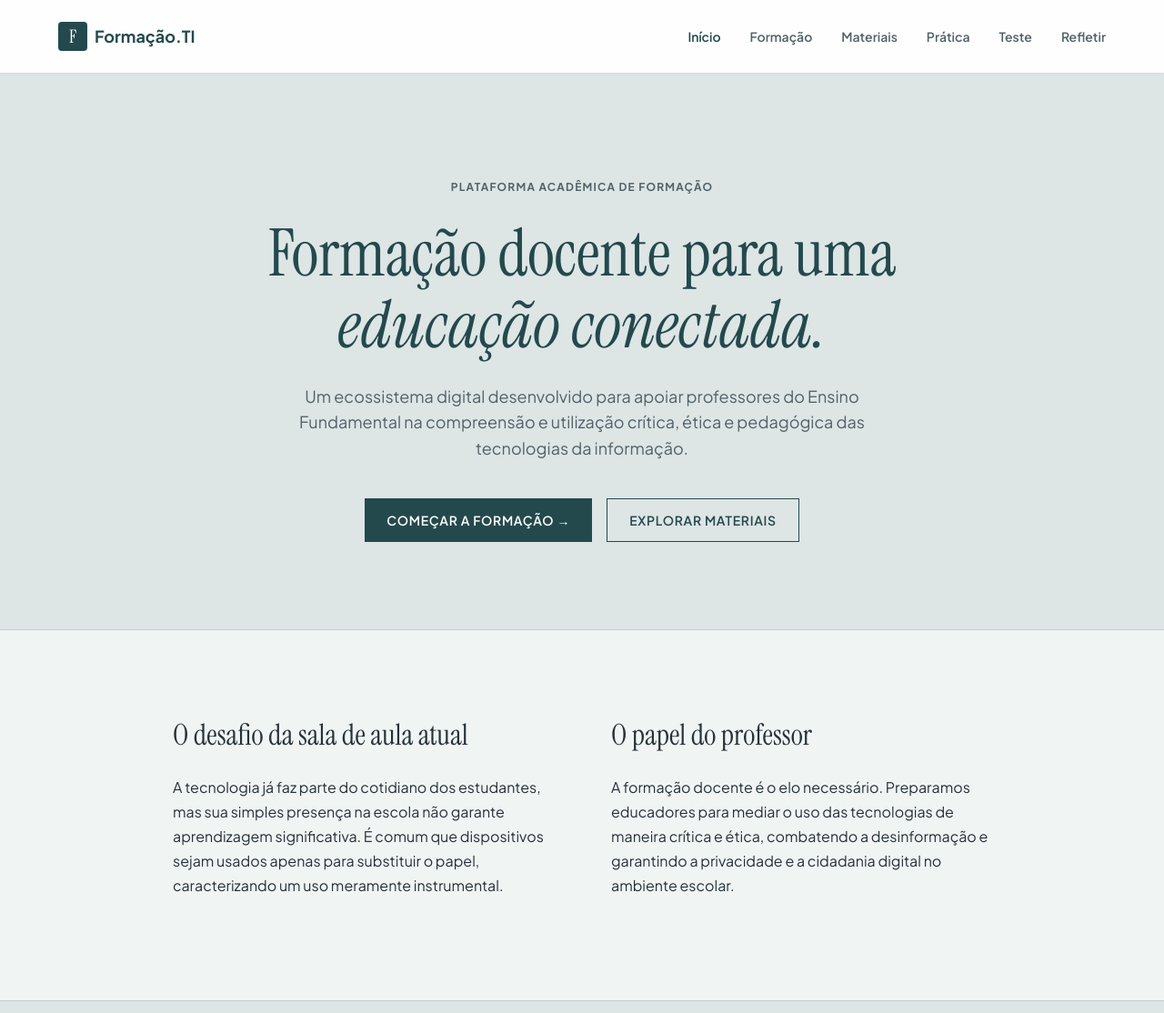
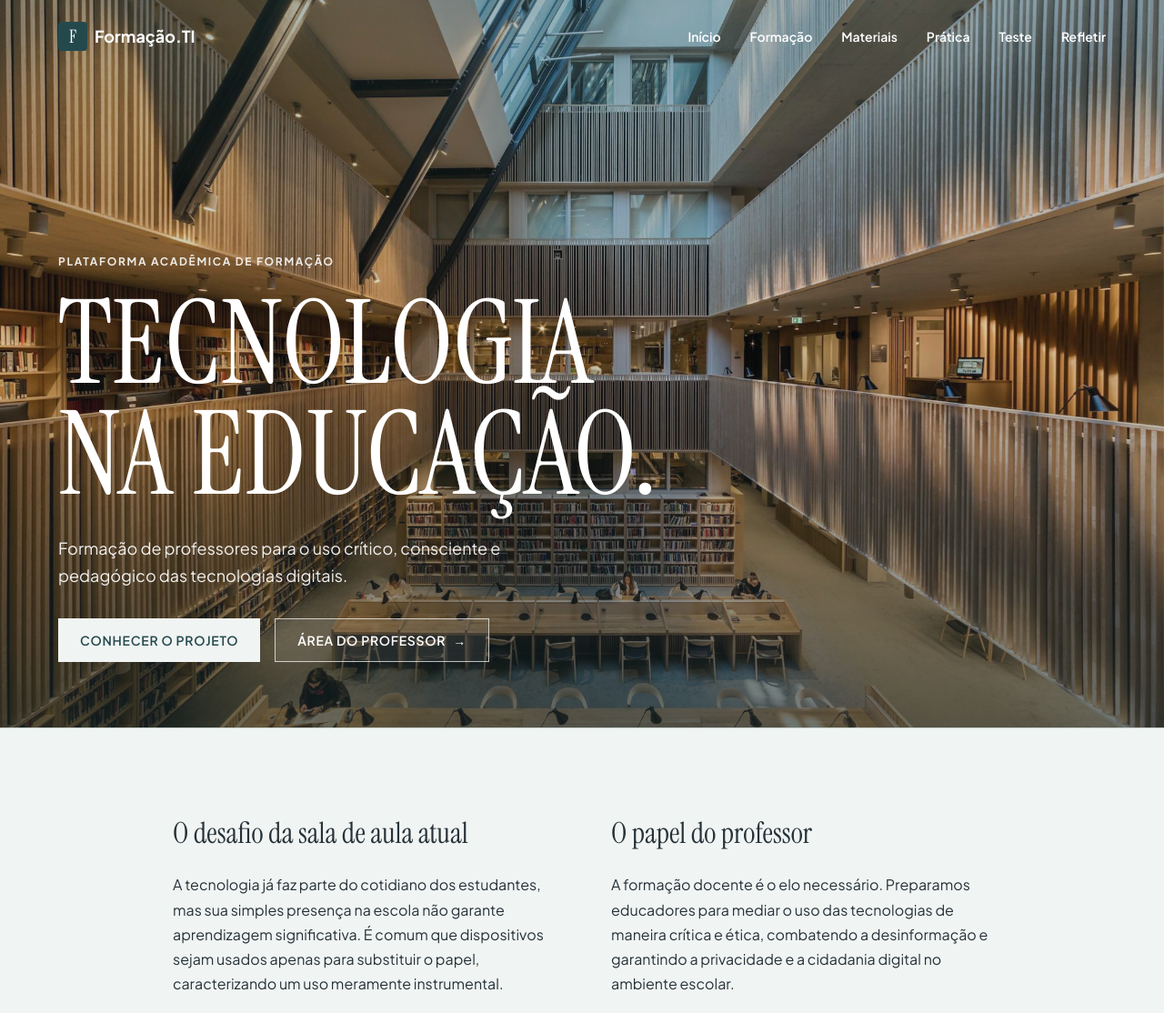
Before and after one commit to GuiCoder16/Plat, a plain HTML site: page index.html in a window 1280 px wide. Shown: the top 1114 px of the page at 91% size. Drawn offline with Linux system fonts and the light colour scheme.

Commit message:
Implementar novo hero e interface de login
Co-authored-by: base44-builder[bot] <245833847+base44-builder[bot]@users.noreply.github.com>

```diff
--- a/css/style.css
+++ b/css/style.css
@@ -424,3 +424,163 @@ textarea:focus-visible {
 
 html { scroll-behavior: smooth; }
 #conhecer { scroll-margin-top: 100px; }
+
+/* =========================================
+   HERO — PRIMEIRA DOBRA (HOME)
+   ========================================= */
+.hero {
+  position: relative;
+  min-height: 100vh;
+  min-height: 100svh;
+  display: flex;
+  align-items: flex-end;
+  overflow: hidden;
+  isolation: isolate;
+}
+
+.hero-media {
+  position: absolute;
+  inset: 0;
+  z-index: -1;
+}
+
+.hero-img {
+  width: 100%;
+  height: 100%;
+  object-fit: cover;
+  object-position: center 40%;
+  animation: hero-img-in 1.2s cubic-bezier(0.16, 1, 0.3, 1) backwards;
+  transition: transform 0.8s cubic-bezier(0.16, 1, 0.3, 1);
+  will-change: transform;
+}
+
+/* Overlay translúcido: escurece apenas o suficiente para leitura */
+.hero-overlay {
+  position: absolute;
+  inset: 0;
+  background: linear-gradient(
+    180deg,
+    rgba(36, 73, 77, 0.35) 0%,
+    rgba(36, 73, 77, 0.12) 45%,
+    rgba(24, 42, 44, 0.62) 100%
+  );
+}
+
+.hero-content {
+  position: relative;
+  z-index: 1;
+  width: 100%;
+  padding-top: 8rem;
+  padding-bottom: 4.5rem;
+}
+
+.hero-eyebrow {
+  font-size: 0.75rem;
+  font-weight: 700;
+  text-transform: uppercase;
+  letter-spacing: 0.14em;
+  color: rgba(255, 255, 255, 0.88);
+  margin-bottom: 1.25rem;
+  animation: hero-fade-in 0.7s cubic-bezier(0.16, 1, 0.3, 1) 0.45s backwards;
+}
+
+.hero-title {
+  font-size: clamp(2.75rem, 10vw, 8.5rem);
+  line-height: 0.95;
+  text-transform: uppercase;
+  color: #FFFFFF;
+  margin-bottom: 1.75rem;
+}
+
+.hero-line { display: block; }
+
+.hero-word {
+  display: inline-block;
+  animation: hero-word-in 0.8s cubic-bezier(0.16, 1, 0.3, 1) backwards;
+}
+
+.hero-intro {
+  max-width: 560px;
+  font-size: 1.125rem;
+  line-height: 1.65;
+  color: rgba(255, 255, 255, 0.92);
+  margin-bottom: 2rem;
+  animation: hero-fade-in 0.75s cubic-bezier(0.16, 1, 0.3, 1) 0.55s backwards;
+}
+
+.hero-actions {
+  display: flex;
+  gap: 1rem;
+  flex-wrap: wrap;
+  animation: hero-fade-in 0.8s cubic-bezier(0.16, 1, 0.3, 1) 0.7s backwards;
+}
+
+.btn-hero-primary {
+  background: var(--surface);
+  color: var(--primary-dark);
+}
+.btn-hero-primary:hover {
+  background: #FFFFFF;
+  transform: translateY(-2px);
+}
+
+.btn-hero-ghost {
+  background: rgba(255, 255, 255, 0.08);
+  border: 1px solid rgba(255, 255, 255, 0.7);
+  color: #FFFFFF;
+}
+.btn-hero-ghost:hover {
+  background: rgba(255, 255, 255, 0.16);
+  transform: translateY(-2px);
+}
+
+.btn-arrow {
+  display: inline-block;
+  transition: transform 0.3s cubic-bezier(0.16, 1, 0.3, 1);
+}
+.btn-hero-ghost:hover .btn-arrow { transform: translateX(4px); }
+
+@keyframes hero-img-in {
+  from { opacity: 0; transform: scale(1.05); }
+  to   { opacity: 1; transform: scale(1); }
+}
+
+@keyframes hero-word-in {
+  from { opacity: 0; transform: translateY(30px); }
+  to   { opacity: 1; transform: translateY(0); }
+}
+
+@keyframes hero-fade-in {
+  from { opacity: 0; transform: translateY(20px); }
+  to   { opacity: 1; transform: translateY(0); }
+}
+
+/* Navbar discreta sobre o hero (apenas na Home) */
+#main-header.on-hero {
+  background: transparent !important;
+  box-shadow: none !important;
+}
+#main-header.on-hero .nav-link { color: #FFFFFF !important; }
+#main-header.on-hero > .container > a { color: #FFFFFF !important; }
+#main-header.on-hero .menu-toggle-bar { background: #FFFFFF !important; }
+
+/* Responsividade do Hero */
+@media (max-width: 768px) {
+  .hero-content { padding-bottom: 3rem; padding-top: 7rem; }
+  .hero-intro { font-size: 1rem; }
+  .hero-actions { flex-direction: column; align-items: stretch; }
+  .hero-img { object-position: center; }
+}
+
+/* Reduced Motion: conteúdo visível imediatamente, sem parallax */
+@media (prefers-reduced-motion: reduce) {
+  .hero-img,
+  .hero-word,
+  .hero-eyebrow,
+  .hero-intro,
+  .hero-actions {
+    animation: none !important;
+  }
+  .hero-img { transform: none !important; }
+  .btn-arrow { transition: none; }
+}
--- a/index.html
+++ b/index.html
@@ -10,18 +10,28 @@
 <body>
   <div id="header-placeholder"></div>
 
-  <main style="padding-top: 100px;">
-    <!-- 1. HERO -->
-    <section class="section container animate-fade-up">
-      <div style="max-width: 800px; margin: 0 auto; text-align: center;">
-        <span class="eyebrow" style="color: var(--slate-500); display: block; margin-bottom: 1.5rem;">Plataforma Acadêmica de Formação</span>
-        <h1 class="font-serif" style="font-size: clamp(2.5rem, 6vw, 4.5rem); margin-bottom: 1.5rem; color: var(--slate-900);">Formação docente para uma <span style="font-style: italic;">educação conectada.</span></h1>
-        <p class="page-intro" style="margin-bottom: 2.5rem;">
-          Um ecossistema digital desenvolvido para apoiar professores do Ensino Fundamental na compreensão e utilização crítica, ética e pedagógica das tecnologias da informação.
-        </p>
-        <div style="display: flex; gap: 1rem; justify-content: center; flex-wrap: wrap;">
-          <a href="formacao.html" class="btn btn-primary">Começar a formação →</a>
-          <a href="materiais.html" class="btn btn-outline">Explorar materiais</a>
+  <main>
+    <!-- 1. HERO — primeira dobra imersiva -->
+    <section class="hero" aria-label="Apresentação do projeto Formação.TI">
+      <div class="hero-media" aria-hidden="true">
+        <img src="assets/img/hero-biblioteca.jpg" alt="" class="hero-img" id="hero-img" fetchpriority="high">
+        <div class="hero-overlay"></div>
+      </div>
+      <div class="hero-content container">
+        <p class="hero-eyebrow">Plataforma Acadêmica de Formação</p>
+        <h1 class="hero-title font-serif">
+          <span class="hero-line">
+            <span class="hero-word" style="animation-delay: 0ms;">Tecnologia</span>
+          </span>
+          <span class="hero-line">
+            <span class="hero-word" style="animation-delay: 80ms;">na</span>
+            <span class="hero-word" style="animation-delay: 160ms;">Educação.</span>
+          </span>
+        </h1>
+        <p class="hero-intro">Formação de professores para o uso crítico, consciente e pedagógico das tecnologias digitais.</p>
+        <div class="hero-actions">
+          <a href="#conhecer" class="btn btn-hero-primary">Conhecer o projeto</a>
+          <a href="login.html" class="btn btn-hero-ghost">Área do professor <span class="btn-arrow" aria-hidden="true">→</span></a>
         </div>
       </div>
     </section>
@@ -103,5 +113,6 @@
   </main>
   <div id="footer-placeholder"></div>
   <script src="js/main.js"></script>
+  <script src="js/hero.js"></script>
 </body>
 </html>
--- /dev/null
+++ b/js/hero.js
@@ -0,0 +1,45 @@
+// js/hero.js — comportamentos exclusivos da primeira dobra da Home (index.html)
+
+(function () {
+  // main.js injeta o header apenas no DOMContentLoaded — aguardamos o mesmo evento
+  const init = () => {
+  const header = document.getElementById("main-header");
+  const heroImg = document.getElementById("hero-img");
+
+  // Navbar transparente sobre o hero; volta ao estilo sólido após rolar
+  if (header) {
+    const syncHeader = () => {
+      header.classList.toggle("on-hero", window.scrollY <= 40);
+    };
+    syncHeader();
+    window.addEventListener("scroll", syncHeader, { passive: true });
+  }
+
+  if (!heroImg) return;
+
+  const reducedMotion = window.matchMedia("(prefers-reduced-motion: reduce)");
+  const finePointer = window.matchMedia("(hover: hover) and (pointer: fine)");
+
+  // Parallax extremamente discreto — apenas desktop (mouse), nunca em touch
+  // nem com prefers-reduced-motion ativo. Deslocamento limitado a ±5px.
+  if (finePointer.matches) {
+    let frame = null;
+
+    window.addEventListener("mousemove", (e) => {
+      if (reducedMotion.matches || frame) return;
+      frame = requestAnimationFrame(() => {
+        frame = null;
+        const dx = (e.clientX / window.innerWidth - 0.5) * 10;
+        const dy = (e.clientY / window.innerHeight - 0.5) * 10;
+        heroImg.style.transform = `scale(1.03) translate(${dx.toFixed(2)}px, ${dy.toFixed(2)}px)`;
+      });
+    }, { passive: true });
+  }
+  };
+
+  if (document.readyState === "loading") {
+    document.addEventListener("DOMContentLoaded", init);
+  } else {
+    init();
+  }
+})();
```
Also changed, not shown: js/login.js (added, +8 -0 lines), login.html (added, +44 -0 lines), assets/img/hero-biblioteca.jpg (added).
